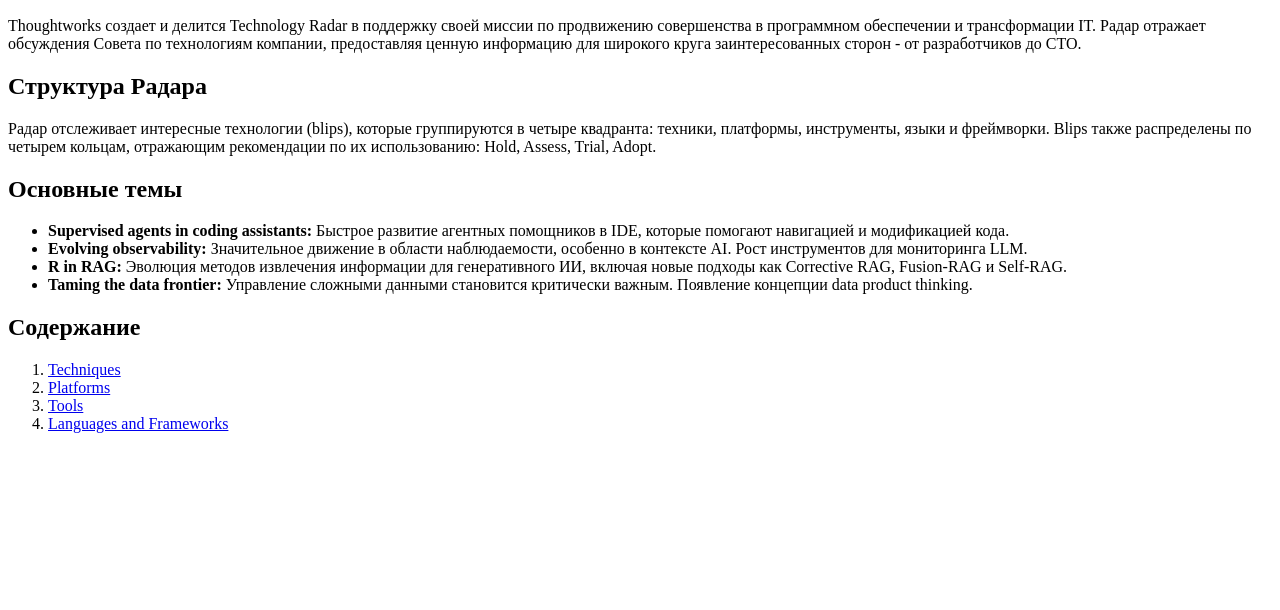
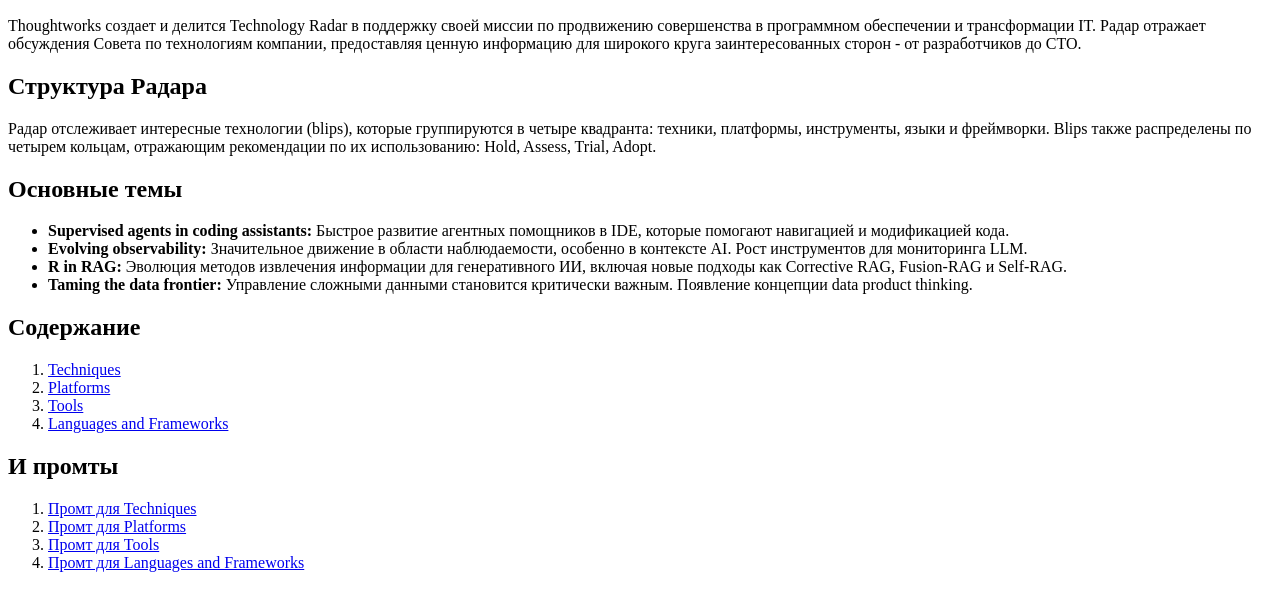
Before and after one commit to asjuzev213/techradar, a plain HTML site: page index.html in a window 1280 px wide. Shown: the part 110-720 px from the top of the page. Drawn offline with Linux system fonts and the light colour scheme.

Commit message:
Add promt links

```diff
--- a/index.html
+++ b/index.html
@@ -29,5 +29,13 @@
         <li><a href="Tools_2025_04.html">Tools</a></li>
         <li><a href="Languages_Frameworks_2025_04.html">Languages and Frameworks</a></li>
     </ol>
+
+    <h2>И промты</h2>
+    <ol>
+        <li><a href="https://chat.qwen.ai/s/f63c82f0-63b2-481f-b55f-ca4255d11ecc">Промт для Techniques</a></li>
+        <li><a href="https://chat.qwen.ai/s/145f83fd-3c8b-4449-8bae-9029a312d6d2">Промт для Platforms</a></li>
+        <li><a href="https://chat.qwen.ai/s/227a2c2b-f68f-49fc-918a-25b894021807">Промт для Tools</a></li>
+        <li><a href="https://chat.qwen.ai/s/40265ffa-035d-46de-b3e1-f5386bcd240c">Промт для Languages and Frameworks</a></li>
+    </ol>
 </body>
 </html>
```
